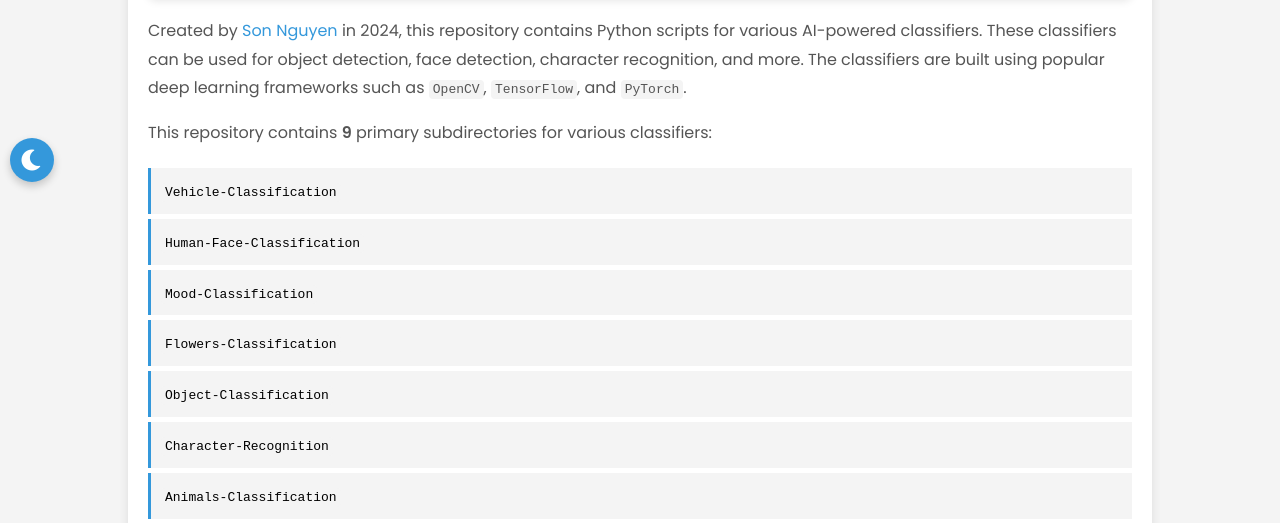
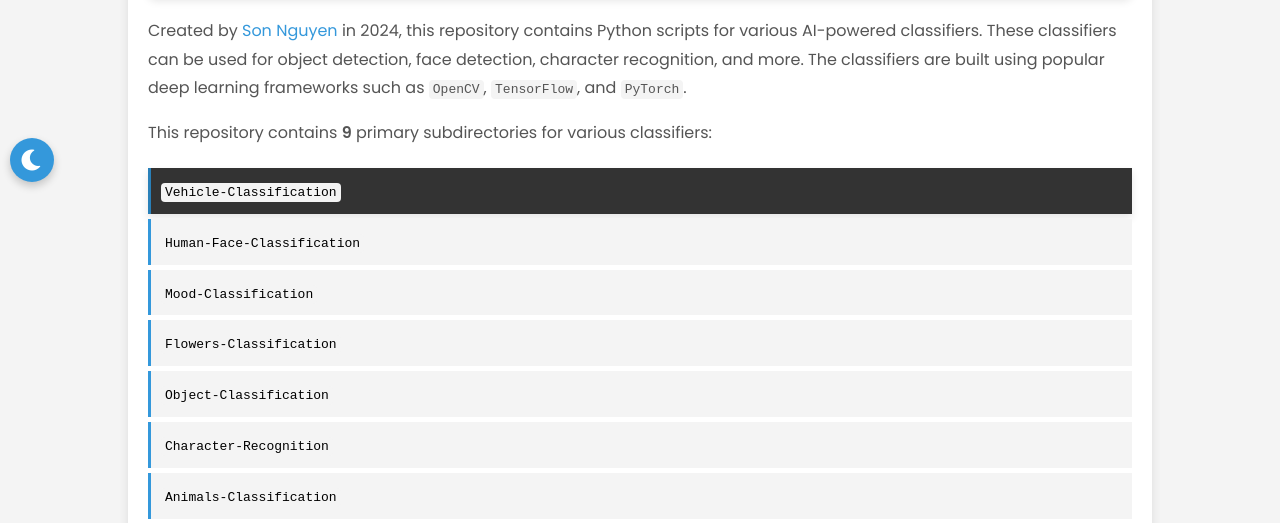
Before and after one commit to hoangsonww/AI-ML-Classifiers, a website: page information-website/index.html in a window 1280 px wide. In both pictures the pointer is over the item "Vehicle-Classification". Shown: the part 240-763 px from the top of the page. Drawn offline with Linux system fonts and the light colour scheme.

Commit message:
Update: Refactored Source Code

```diff
--- a/information-website/assets/css/styles.css
+++ b/information-website/assets/css/styles.css
@@ -112,6 +112,12 @@ ul li {
   margin-bottom: 5px;
   padding: 10px;
   border-left: 3px solid #3498db;
+}
+
+ul li:hover {
+  background: #333;
+  border-left-color: #2980b9;
+  box-shadow: 0 4px 8px rgba(0, 0, 0, 0.1);
 }
 
 body li::marker {
@@ -293,6 +299,9 @@ body.dark-mode .toggle-button:hover {
   font-size: 20px;
   box-shadow: 0 4px 8px rgba(0, 0, 0, 0.1);
   z-index: 10000;
+  transition:
+    background-color 0.3s ease,
+    box-shadow 0.3s ease;
 }
 
 #scroll-to-top:hover {
```
